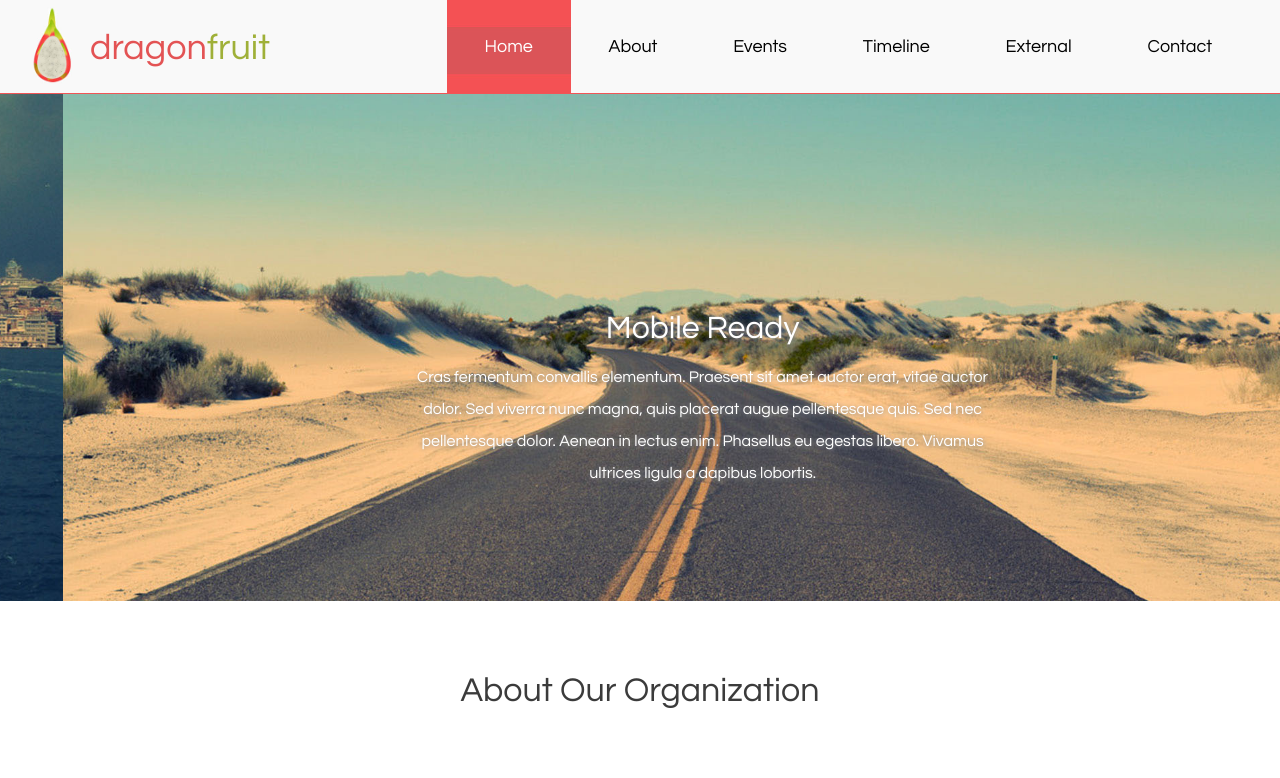
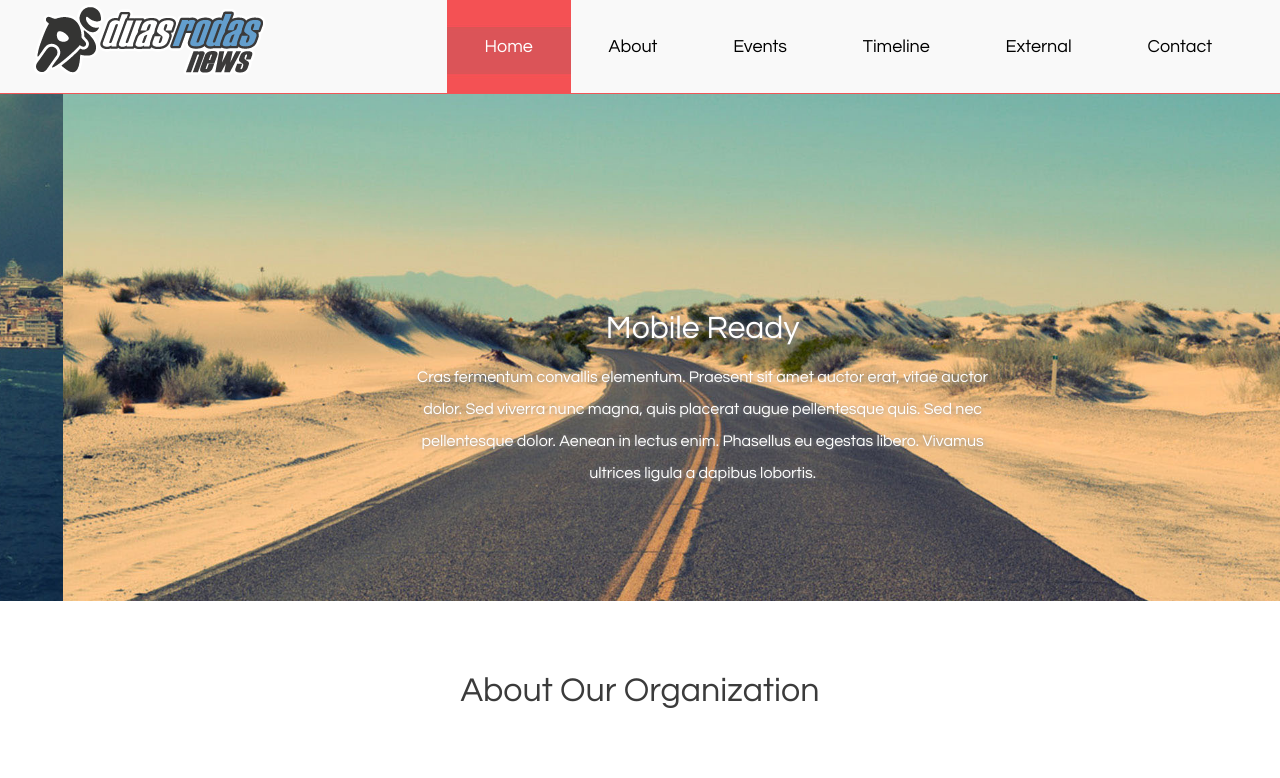
Before and after one commit to ismaelstrey/duasrodas, a plain HTML site: page index.html in a window 1280 px wide. Shown: the top 778 px of the page. Drawn offline with nearby package versions, Linux system fonts and the light colour scheme; some packages are replaced by stand-ins of ours.

Commit message:
atualização de logo

```diff
--- a/index.html
+++ b/index.html
@@ -68,8 +68,8 @@
         <div class="container-fluid">
             <div class="col-xs-4 templatemo_logo">
             	<a href="#">
-                	<img src="images/templatemo_logo.jpg" id="logo_img" alt="dragonfruit website template" title="Dragonfruit Template" />
-                	<h1 id="logo_text">dragon<span>fruit</span></h1>
+                	<img src="images/logo-drn.png" id="logo_img" alt="dragonfruit website template" title="Dragonfruit Template" />
+
                 </a>
             </div>
             <div class="col-sm-8 hidden-xs">
```
Also changed, not shown: images/logo-drn.png (added).
